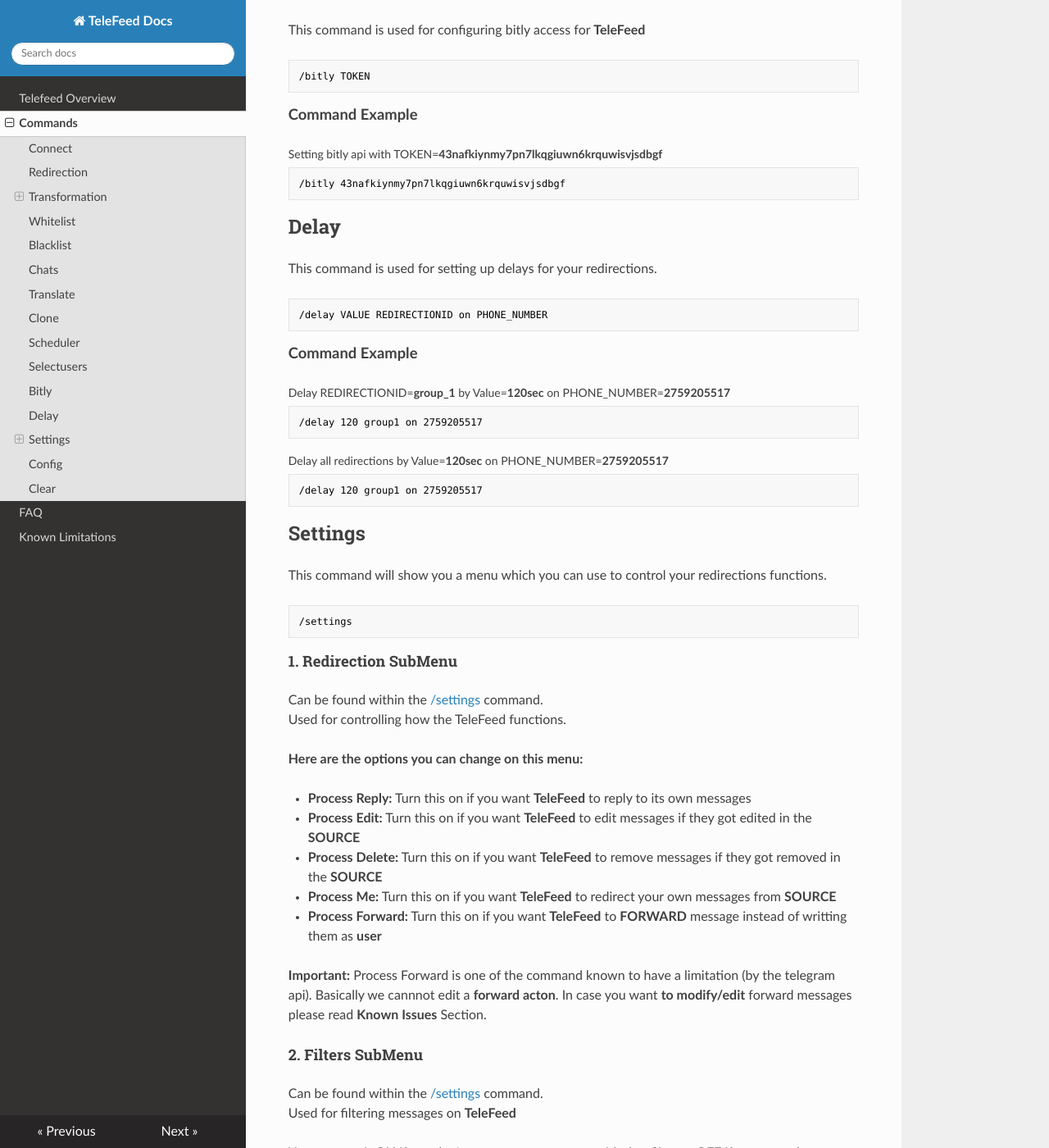
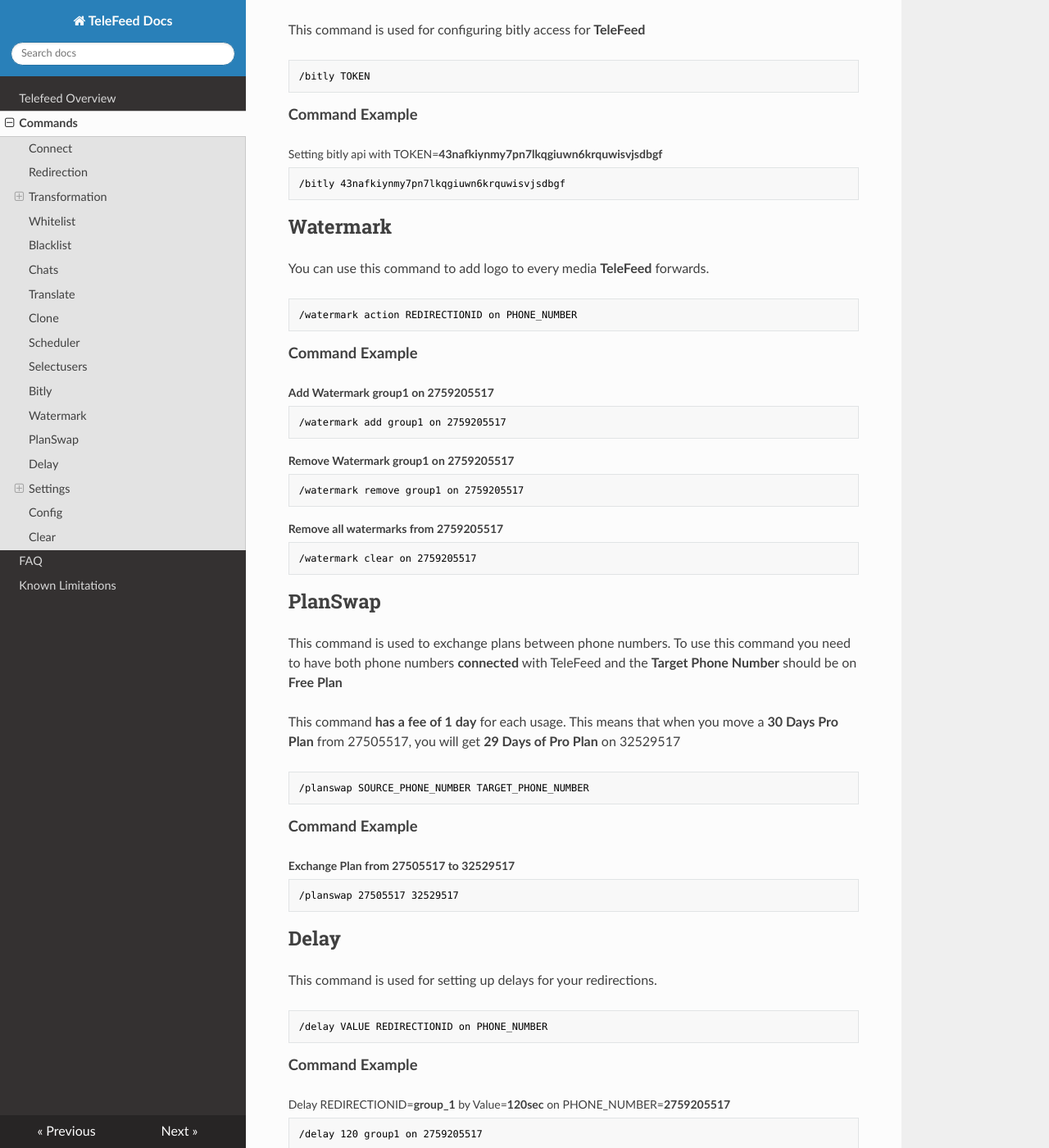
Before and after one commit to PSYR3X/telefeed_docs, an MkDocs documentation site: the page built from docs/commands.md, in a window 1280 px wide and 1400 px high, scrolled down 11989 px. Shown: the whole window at 82% size. Built offline with MkDocs 1.6.1, drawn with Linux system fonts in a browser that asks for light colours.

Commit message:
Adding watermark and planswap docs

````diff
--- a/docs/commands.md
+++ b/docs/commands.md
@@ -611,6 +611,48 @@ This command is used for configuring bitly access for <b>TeleFeed</b>
 /bitly 43nafkiynmy7pn7lkqgiuwn6krquwisvjsdbgf
 ```
 
+## Watermark
+
+You can use this command to add logo to every media <b>TeleFeed</b> forwards.
+
+```nohighlight
+/watermark action REDIRECTIONID on PHONE_NUMBER
+```
+
+<b  style="font-size: 115%;">Command Example</b>
+
+<p style="margin-bottom: -13px; font-size: 14px;"><b>Add Watermark group1 on 2759205517</b></p>
+```nohighlight
+/watermark add group1 on 2759205517
+```
+
+<p style="margin-bottom: -13px; font-size: 14px;"><b>Remove Watermark group1 on 2759205517</b></p>
+```nohighlight
+/watermark remove group1 on 2759205517
+```
+
+<p style="margin-bottom: -13px; font-size: 14px;"><b>Remove all watermarks from 2759205517</b></p>
+```nohighlight
+/watermark clear on 2759205517
+```
+
+## PlanSwap
+
+This command is used to exchange plans between phone numbers. To use this command you need to have both phone numbers <b>connected</b> with TeleFeed and the <b>Target Phone Number</b> should be on <b>Free Plan</b>
+
+This command <b>has a fee of 1 day</b> for each usage. This means that when you move a <b>30 Days Pro Plan</b> from 27505517, you will get <b>29 Days of Pro Plan</b> on 32529517
+
+```nohighlight
+/planswap SOURCE_PHONE_NUMBER TARGET_PHONE_NUMBER
+```
+
+<b  style="font-size: 115%;">Command Example</b>
+
+<p style="margin-bottom: -13px; font-size: 14px;"><b>Exchange Plan from 27505517 to 32529517</b></p>
+```nohighlight
+/planswap 27505517 32529517
+```
+
 ## Delay
 
 This command is used for setting up delays for your redirections.
````
